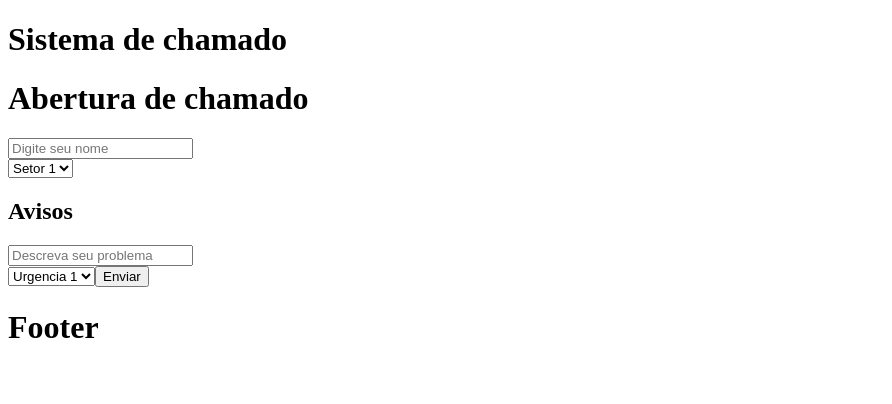
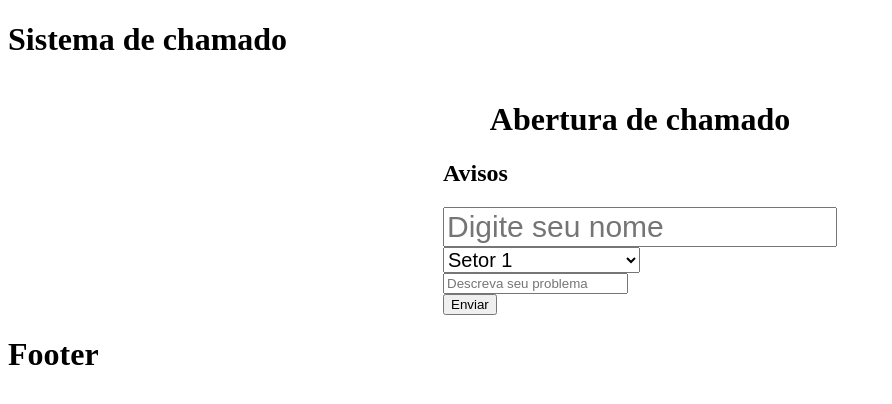
Before and after one commit to gustavo-henrique-pereira-lima/front-chamado, an Angular app: page /abrir-chamado in a window 1280 px wide. Shown: the top 404 px of the page, without its empty margins (0-892 px from the left). Built offline with nearby package versions, Linux system fonts and the light colour scheme.

Commit message:
Mudança layout 2

```diff
--- a/src/app/components/pages/abrir-chamado/abrir-chamado.component.css
+++ b/src/app/components/pages/abrir-chamado/abrir-chamado.component.css
@@ -1,6 +1,20 @@
+h1{
+    display: flex;
+    justify-content: center;
+}
+.box-chamado{
+    display: flex;
+    align-items: center;
+    flex-direction: column;
+}
 
+.input-box input{
+    font-size: 30px;
+}
 
-
-
+.setores select{
+    width: 50%;
+    font-size: 20px;
+}
 
 /****************************************************************/
--- a/src/app/components/pages/abrir-chamado/abrir-chamado.component.html
+++ b/src/app/components/pages/abrir-chamado/abrir-chamado.component.html
@@ -1,34 +1,38 @@
-<h1>Abertura de chamado</h1>
 <div class="box-chamado">
 
-    <div class="caixa-esquerda">
+    <form action="">
+
+        <h1>Abertura de chamado</h1>
+
+        <div class="avisos">
+            <h2>Avisos</h2>
+        </div>
+
         <div class="input-box">
             <input type="text" placeholder="Digite seu nome" >
         </div>
 
+        <div class="setores">
             <select name="setor">
                 <option value="setor1" selected>Setor 1</option>
                 <option value="setor2">Setor 2</option>
                 <option value="setor3">Setor 3</option>
             </select>
-
-        <div class="avisos">
-            <h2>Avisos</h2>
-        </div>
         </div>
 
-    <div class="caixa-direita">
+        <div class="input-text">
             <input type="text" placeholder="Descreva seu problema">
+        </div>
 
         <div class="caixa-enviar">
-            <select name="urgencia">
+        <!--<select name="urgencia">
                 <option value="urgencia1" selected>Urgencia 1</option>
                 <option value="urgencia2">Urgencia 2</option>
                 <option value="urgencia3">Urgencia 3</option>
-            </select>
+            </select>-->
             <button>Enviar</button>
         </div>
 
-    </div>
+    </form>
 
 </div>
```
Lines whose indentation alone changed are shown as unchanged.
